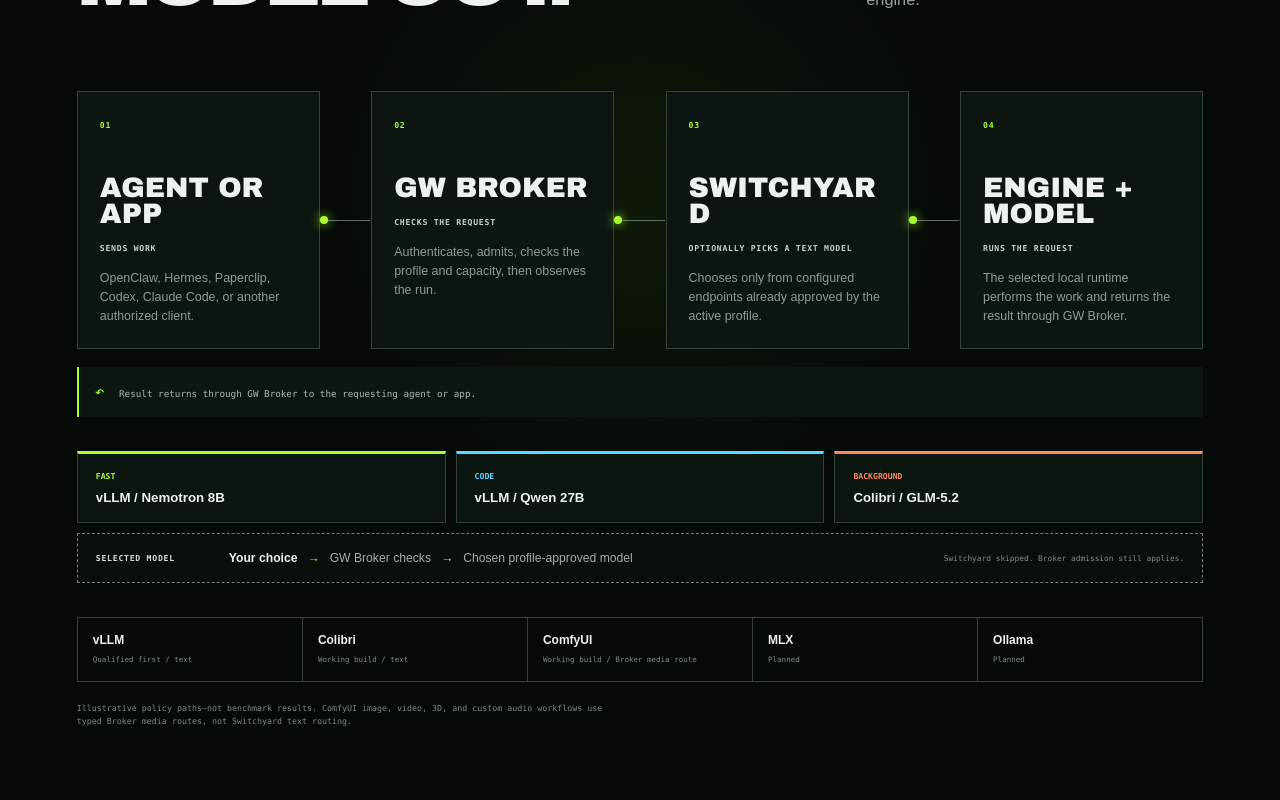
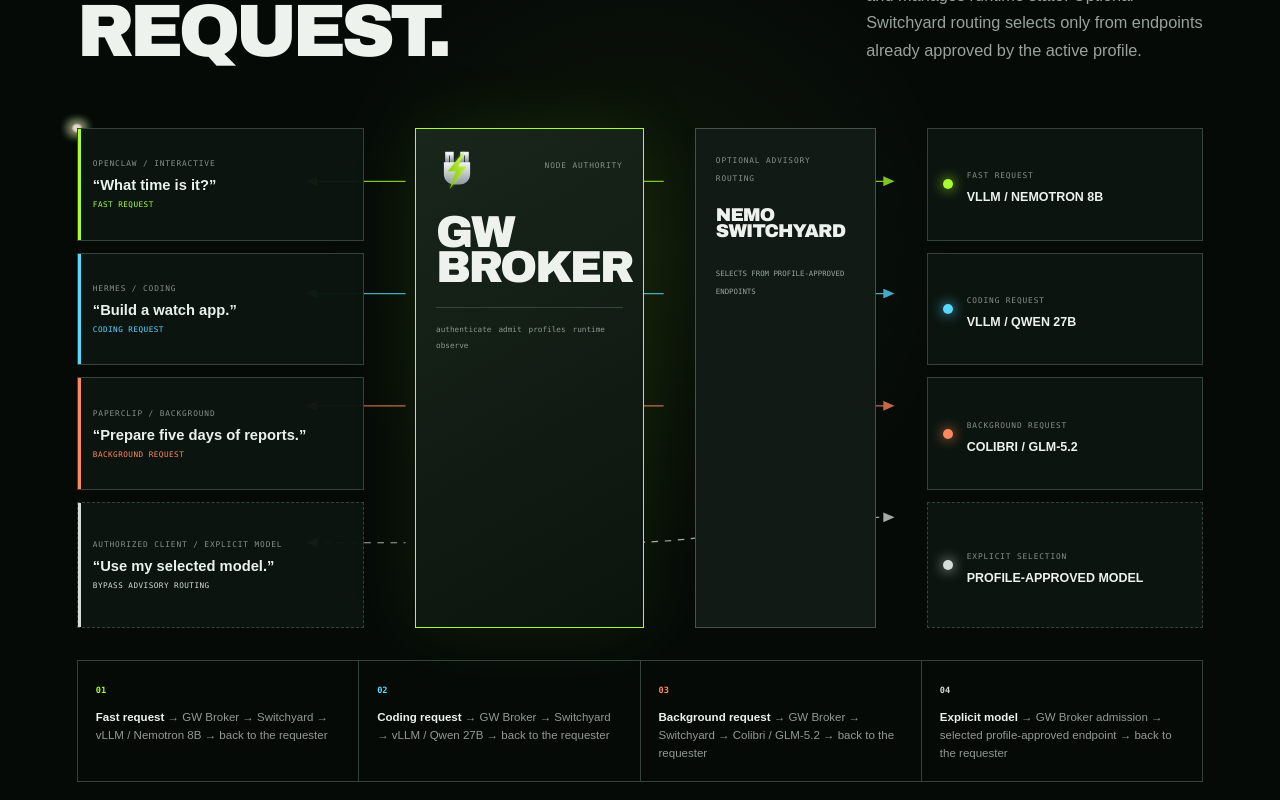
Before and after one commit to GameWorldsDEV/spark-plug, a Next.js app: page / in a window 1280 px wide. Shown: the part 4500-5300 px from the top of the page. Built offline with nearby package versions, Linux system fonts and the light colour scheme; no server answers.

Commit message:
feat: restore multi-model routing diagram

```diff
--- a/src/app/_components/routing-section.module.css
+++ b/src/app/_components/routing-section.module.css
@@ -1,10 +1,13 @@
 .section {
   --fast: #a9ff2e;
   --code: #58d9ff;
-  --background-route: #ff885c;
+  --background: #ff885c;
+  --explicit: #d7ddd8;
   padding: clamp(78px, 9vw, 128px) clamp(22px, 6vw, 92px);
   color: #eef2ed;
-  background: radial-gradient(circle at 50% 45%, rgba(169, 255, 46, 0.06), transparent 34%), #050a07;
+  background:
+    radial-gradient(circle at 50% 45%, rgba(169, 255, 46, 0.055), transparent 34%),
+    #050a07;
 }
 
 .heading {
@@ -26,7 +29,7 @@
 .heading h2 {
   max-width: 960px;
   font-family: var(--display);
-  font-size: clamp(3.2rem, 6.2vw, 6.5rem);
+  font-size: clamp(3rem, 5.8vw, 6rem);
   font-weight: 900;
   line-height: 0.86;
   letter-spacing: -0.065em;
@@ -40,186 +43,312 @@
   line-height: 1.68;
 }
 
-.flow {
+.scene {
+  position: relative;
   display: grid;
-  grid-template-columns: repeat(4, minmax(0, 1fr));
-  gap: clamp(34px, 4vw, 64px);
-  margin-top: clamp(50px, 7vw, 78px);
+  grid-template-columns: minmax(220px, 1.08fr) minmax(200px, 0.86fr) minmax(175px, 0.68fr) minmax(220px, 1.04fr);
+  gap: clamp(30px, 4vw, 64px);
+  align-items: stretch;
+  min-height: 500px;
+  margin-top: clamp(42px, 5vw, 64px);
+}
+
+.requestStack,
+.modelStack {
+  z-index: 2;
+  display: grid;
+  grid-template-rows: repeat(3, minmax(0, 1fr)) minmax(104px, 1.12fr);
+  gap: 12px;
+  height: 100%;
+}
+
+.requestCard,
+.modelCard {
+  position: relative;
+  display: flex;
+  flex-direction: column;
+  justify-content: center;
+  min-width: 0;
+  padding: 14px 15px;
+  border: 1px solid #354239;
+  background: rgba(12, 21, 16, 0.96);
+}
+
+.requestCard::before {
+  position: absolute;
+  inset-block: 0;
+  left: 0;
+  width: 3px;
+  content: "";
+  background: var(--route-color);
+}
+
+.requestCard small,
+.modelCard small,
+.brokerCard small,
+.switchyardCard small {
+  color: #849188;
+  font-family: var(--mono);
+  font-size: 0.49rem;
+  letter-spacing: 0.11em;
+  text-transform: uppercase;
+}
+
+.requestCard strong {
+  margin: 9px 0 7px;
+  color: #ecf1ec;
+  font-size: 0.92rem;
+}
+
+.requestCard span {
+  color: var(--route-color);
+  font-family: var(--mono);
+  font-size: 0.48rem;
+  letter-spacing: 0.06em;
+  text-transform: uppercase;
+}
+
+.section [data-route="fast"] { --route-color: var(--fast); }
+.section [data-route="code"] { --route-color: var(--code); }
+.section [data-route="background"] { --route-color: var(--background); }
+
+.explicitCard { --route-color: var(--explicit); border-style: dashed; }
+
+.brokerCard,
+.switchyardCard {
+  position: relative;
+  z-index: 2;
+  align-self: stretch;
+  min-width: 0;
+}
+
+.brokerCard {
+  min-height: 0;
+  padding: 20px;
+  border: 1px solid var(--lime);
+  background: linear-gradient(150deg, #19261b, #0b130d);
+  box-shadow: 0 0 68px rgba(169, 255, 46, 0.09);
+}
+
+.brokerMark { display: inline-flex; margin-bottom: 24px; }
+.brokerMark svg { width: 42px; height: 42px; }
+.brokerCard > small { position: absolute; top: 32px; right: 20px; }
+
+.brokerCard h3 {
+  font-family: var(--display);
+  font-size: clamp(2.25rem, 3.5vw, 3.8rem);
+  line-height: 0.78;
+  letter-spacing: -0.055em;
+}
+
+.brokerCard ul {
+  display: flex;
+  flex-wrap: wrap;
+  gap: 7px;
+  margin-top: 22px;
+  padding-top: 17px;
+  border-top: 1px solid #35433a;
   list-style: none;
 }
 
-.flow li {
-  position: relative;
-  min-width: 0;
-  min-height: 230px;
-  padding: 22px;
-  border: 1px solid #354239;
-  background: #0c1510;
+.brokerCard li {
+  color: #8c998f;
+  font-family: var(--mono);
+  font-size: 0.48rem;
 }
 
-.flow li:not(:last-child)::after {
-  position: absolute;
-  z-index: 0;
-  top: 50%;
-  left: 100%;
-  width: clamp(35px, 4vw, 65px);
-  height: 1px;
-  content: "";
-  background: #617067;
+.switchyardCard {
+  min-height: 0;
+  padding: 20px;
+  border: 1px solid #445249;
+  background: #111a14;
 }
 
-.flow li:not(:last-child)::before {
-  position: absolute;
-  z-index: 1;
-  top: calc(50% - 4px);
-  left: calc(100% + 1px);
-  width: 8px;
-  height: 8px;
-  content: "";
-  border-radius: 50%;
-  background: var(--lime);
-  box-shadow: 0 0 11px var(--lime);
-  animation: packet 3.4s linear infinite;
+.switchyardCard strong {
+  display: block;
+  margin: 22px 0;
+  font-family: var(--display);
+  font-size: clamp(1.05rem, 1.45vw, 1.55rem);
+  line-height: 0.88;
+  letter-spacing: -0.045em;
+  white-space: nowrap;
 }
 
-.flow li > span,
-.flow li strong,
-.bypass > span {
+.switchyardCard span {
+  color: #98a69d;
   font-family: var(--mono);
-  font-size: 0.51rem;
-  font-weight: 850;
-  letter-spacing: 0.09em;
+  font-size: 0.46rem;
+  line-height: 1.6;
+}
+
+.modelCard {
+  flex-direction: row;
+  gap: 14px;
+  align-items: center;
+  justify-content: flex-start;
+}
+
+.modelCard i {
+  flex: 0 0 auto;
+  width: 10px;
+  height: 10px;
+  border-radius: 50%;
+  background: var(--route-color);
+  box-shadow: 0 0 13px var(--route-color);
+}
+
+.modelCard strong {
+  display: block;
+  margin-top: 8px;
+  font-size: 0.78rem;
   text-transform: uppercase;
 }
 
-.flow li > span { color: var(--lime); }
-
-.flow h3 {
-  margin: 43px 0 10px;
-  overflow-wrap: anywhere;
-  font-family: var(--display);
-  font-size: clamp(1.55rem, 2.2vw, 2.35rem);
-  line-height: 0.92;
-  text-transform: uppercase;
+.explicitModel {
+  --route-color: var(--explicit);
+  min-height: 0;
+  align-self: stretch;
+  border-style: dashed;
 }
 
-.flow li strong { color: #c8d1ca; }
-
-.flow li p {
-  margin-top: 14px;
-  color: #8f9b93;
-  font-size: 0.78rem;
-  line-height: 1.52;
+.routeMap {
+  position: absolute;
+  z-index: 1;
+  inset: 0;
+  width: 100%;
+  height: 100%;
+  overflow: visible;
+  pointer-events: none;
 }
 
-.returnPath {
-  margin-top: 18px;
-  padding: 13px 16px;
-  border-left: 2px solid var(--lime);
-  color: #aeb8b1;
-  background: #0c1510;
-  font-family: var(--mono);
-  font-size: 0.58rem;
-  line-height: 1.5;
+.routeMap g path {
+  fill: none;
+  stroke: currentColor;
+  stroke-width: 1.5;
+  marker-start: var(--marker);
+  marker-end: var(--marker);
+  opacity: 0.76;
 }
 
-.returnPath span { margin-right: 9px; color: var(--lime); font-size: 1rem; }
+.routeMap circle { fill: currentColor; filter: drop-shadow(0 0 7px currentColor); }
+.routeMap .returnPacket { opacity: 0.58; }
+.fastPath { color: var(--fast); --marker: url(#routing-arrow-lime); }
+.codePath { color: var(--code); --marker: url(#routing-arrow-cyan); }
+.backgroundPath { color: var(--background); --marker: url(#routing-arrow-orange); }
+.explicitPath { color: var(--explicit); --marker: url(#routing-arrow-explicit); }
+.explicitPath path { stroke-dasharray: 7 7; }
 
-.examples {
+.routeMap marker path { stroke: none; }
+
+.routeLegend {
   display: grid;
-  grid-template-columns: repeat(3, minmax(0, 1fr));
-  gap: 10px;
-  margin-top: 34px;
+  grid-template-columns: repeat(4, 1fr);
+  margin-top: 32px;
+  border-top: 1px solid #354239;
+  border-left: 1px solid #354239;
+  list-style: none;
 }
 
-.examples article {
-  --route-color: var(--fast);
-  display: grid;
+.routeLegend li {
   min-width: 0;
-  gap: 9px;
-  padding: 17px 18px;
-  border: 1px solid #354239;
-  border-top: 3px solid var(--route-color);
-  background: #0c1510;
-}
-
-.examples article[data-route="code"] { --route-color: var(--code); }
-.examples article[data-route="background"] { --route-color: var(--background-route); }
-.examples span { color: var(--route-color); font-family: var(--mono); font-size: 0.51rem; font-weight: 850; text-transform: uppercase; }
-.examples strong { overflow-wrap: anywhere; font-size: 0.83rem; }
-
-.bypass {
-  display: grid;
-  grid-template-columns: 115px minmax(0, 1fr) auto;
-  gap: 18px;
-  align-items: center;
-  margin-top: 10px;
-  padding: 17px 18px;
-  border: 1px dashed #758178;
-  background: #09100c;
-}
-
-.bypass > span { color: #d7ddd8; }
-.bypass p { display: flex; min-width: 0; flex-wrap: wrap; gap: 10px; align-items: center; color: #a4afa7; font-size: 0.76rem; }
-.bypass p strong { color: #eef2ed; }
-.bypass i { color: var(--lime); font-style: normal; }
-.bypass small { color: #7f8c83; font-family: var(--mono); font-size: 0.49rem; }
-
-.runtimeStrip {
-  display: grid;
-  grid-template-columns: repeat(5, minmax(0, 1fr));
-  margin-top: 34px;
-  border-top: 1px solid #354239;
-  border-left: 1px solid #354239;
-}
-
-.runtimeStrip > span {
-  display: grid;
-  min-width: 0;
-  gap: 8px;
-  padding: 15px;
+  padding: 18px;
   border-right: 1px solid #354239;
   border-bottom: 1px solid #354239;
 }
 
-.runtimeStrip strong { overflow-wrap: anywhere; font-size: 0.75rem; }
-.runtimeStrip small { color: #829087; font-family: var(--mono); font-size: 0.47rem; line-height: 1.45; }
+.routeLegend li > span {
+  color: var(--route-color);
+  font-family: var(--mono);
+  font-size: 0.54rem;
+  font-weight: 850;
+}
+
+.routeLegend p {
+  margin-top: 12px;
+  color: #8f9b93;
+  font-size: 0.72rem;
+  line-height: 1.55;
+}
+
+.routeLegend strong { color: #eef2ed; }
+.explicitLegend { --route-color: var(--explicit); }
 
 .note {
   max-width: 110ch;
-  margin-top: 20px;
-  color: #7d8a81;
+  margin-top: 23px;
+  color: #839087;
   font-family: var(--mono);
-  font-size: 0.52rem;
+  font-size: 0.55rem;
   line-height: 1.6;
 }
 
-@keyframes packet {
-  from { transform: translateX(0); }
-  to { transform: translateX(clamp(27px, 3.5vw, 56px)); }
+@media (max-width: 1180px) {
+  .scene {
+    grid-template-columns: minmax(190px, 1fr) minmax(176px, 0.82fr) minmax(154px, 0.7fr) minmax(190px, 1fr);
+    gap: 26px;
+  }
 }
 
-@media (max-width: 900px) {
+@media (max-width: 980px) {
   .heading { grid-template-columns: 1fr; }
-  .flow { grid-template-columns: 1fr; gap: 42px; }
-  .flow li { min-height: 190px; }
-  .flow li:not(:last-child)::after { top: 100%; left: 50%; width: 1px; height: 43px; }
-  .flow li:not(:last-child)::before { top: calc(100% + 1px); left: calc(50% - 4px); animation-name: packetVertical; }
-  .runtimeStrip { grid-template-columns: repeat(3, minmax(0, 1fr)); }
+
+  .scene {
+    display: flex;
+    flex-direction: column;
+    gap: 34px;
+    min-height: 0;
+  }
+
+  .requestStack,
+  .modelStack {
+    display: grid;
+    grid-template-rows: none;
+    grid-template-columns: repeat(2, minmax(0, 1fr));
+    gap: 10px;
+  }
+
+  .requestCard,
+  .modelCard,
+  .explicitModel { min-height: 112px; }
+
+  .brokerCard,
+  .switchyardCard { width: min(100%, 600px); align-self: center; }
+  .brokerCard { min-height: 260px; }
+  .switchyardCard { min-height: 190px; }
+
+  .brokerCard::before,
+  .brokerCard::after,
+  .switchyardCard::before,
+  .switchyardCard::after {
+    position: absolute;
+    left: 50%;
+    width: 1px;
+    height: 45px;
+    content: "";
+    background: linear-gradient(var(--lime), #58d9ff, #ff885c);
+  }
+
+  .brokerCard::before,
+  .switchyardCard::before { bottom: 100%; }
+  .brokerCard::after,
+  .switchyardCard::after { top: 100%; }
+
+  .routeMap { display: none; }
+
+  .routeLegend { grid-template-columns: repeat(2, minmax(0, 1fr)); }
 }
 
 @media (max-width: 620px) {
   .heading h2 { font-size: clamp(2.9rem, 14vw, 5rem); }
-  .examples,
-  .runtimeStrip { grid-template-columns: 1fr; }
-  .bypass { grid-template-columns: 1fr; }
-}
-
-@keyframes packetVertical {
-  from { transform: translateY(0); }
-  to { transform: translateY(35px); }
+  .requestStack,
+  .modelStack,
+  .routeLegend { grid-template-columns: 1fr; }
+  .brokerCard { min-height: 280px; }
+  .requestCard,
+  .modelCard,
+  .explicitModel { min-height: 104px; }
 }
 
 @media (prefers-reduced-motion: reduce) {
-  .flow li:not(:last-child)::before { animation: none; }
+  .routeMap circle { display: none; }
 }
--- a/src/app/_components/routing-section.tsx
+++ b/src/app/_components/routing-section.tsx
@@ -1,44 +1,34 @@
+import { BrandLogo } from "./brand-logo";
 import styles from "./routing-section.module.css";
 
-const flow = [
+const routes = [
   {
+    id: "fast",
     number: "01",
-    title: "Agent or app",
-    subtitle: "Sends work",
-    description: "OpenClaw, Hermes, Paperclip, Codex, Claude Code, or another authorized client.",
+    source: "OpenClaw / interactive",
+    request: "What time is it?",
+    lane: "Fast request",
+    engine: "vLLM",
+    model: "Nemotron 8B",
   },
   {
+    id: "code",
     number: "02",
-    title: "GW Broker",
-    subtitle: "Checks the request",
-    description: "Authenticates, admits, checks the profile and capacity, then observes the run.",
+    source: "Hermes / coding",
+    request: "Build a watch app.",
+    lane: "Coding request",
+    engine: "vLLM",
+    model: "Qwen 27B",
   },
   {
+    id: "background",
     number: "03",
-    title: "Switchyard",
-    subtitle: "Optionally picks a text model",
-    description: "Chooses only from configured endpoints already approved by the active profile.",
+    source: "Paperclip / background",
+    request: "Prepare five days of reports.",
+    lane: "Background request",
+    engine: "Colibri",
+    model: "GLM-5.2",
   },
-  {
-    number: "04",
-    title: "Engine + model",
-    subtitle: "Runs the request",
-    description: "The selected local runtime performs the work and returns the result through GW Broker.",
-  },
-] as const;
-
-const examples = [
-  { id: "fast", label: "Fast", route: "vLLM / Nemotron 8B" },
-  { id: "code", label: "Code", route: "vLLM / Qwen 27B" },
-  { id: "background", label: "Background", route: "Colibri / GLM-5.2" },
-] as const;
-
-const runtimes = [
-  ["vLLM", "Qualified first / text"],
-  ["Colibri", "Working build / text"],
-  ["ComfyUI", "Working build / Broker media route"],
-  ["MLX", "Planned"],
-  ["Ollama", "Planned"],
 ] as const;
 
 export function RoutingSection() {
@@ -46,52 +36,109 @@
     <section className={styles.section} id="routing" aria-labelledby="routing-title">
       <div className={styles.heading}>
         <div>
-          <p className={styles.eyebrow}>GW BROKER + OPTIONAL NVIDIA NEMO SWITCHYARD</p>
-          <h2 id="routing-title">One request in. The right model out.</h2>
+          <p className={styles.eyebrow}>GW BROKER + NVIDIA NEMO SWITCHYARD</p>
+          <h2 id="routing-title">One broker. The right model for every request.</h2>
         </div>
         <p>
-          GW Broker controls access and runtime state. Switchyard can help choose an approved text
-          model; it never starts, stops, or manages an engine.
+          GW Broker authenticates, admits, observes, and manages runtime state. Optional Switchyard
+          routing selects only from endpoints already approved by the active profile.
         </p>
       </div>
 
-      <ol className={styles.flow} aria-label="How a routed request moves through Spark Plug">
-        {flow.map((step) => (
-          <li key={step.number}>
-            <span>{step.number}</span>
-            <h3>{step.title}</h3>
-            <strong>{step.subtitle}</strong>
-            <p>{step.description}</p>
+      <div className={styles.scene}>
+        <div className={styles.requestStack} aria-label="Illustrative requests">
+          {routes.map((route) => (
+            <article className={styles.requestCard} data-route={route.id} key={route.id}>
+              <small>{route.source}</small>
+              <strong>“{route.request}”</strong>
+              <span>{route.lane}</span>
+            </article>
+          ))}
+          <article className={`${styles.requestCard} ${styles.explicitCard}`}>
+            <small>Authorized client / explicit model</small>
+            <strong>“Use my selected model.”</strong>
+            <span>Bypass advisory routing</span>
+          </article>
+        </div>
+
+        <div className={styles.brokerCard}>
+          <BrandLogo compact className={styles.brokerMark} />
+          <small>NODE AUTHORITY</small>
+          <h3>GW<br />BROKER</h3>
+          <ul>
+            <li>authenticate</li><li>admit</li><li>profiles</li><li>runtime</li><li>observe</li>
+          </ul>
+        </div>
+
+        <div className={styles.switchyardCard}>
+          <small>OPTIONAL ADVISORY ROUTING</small>
+          <strong>NEMO<br />SWITCHYARD</strong>
+          <span>SELECTS FROM PROFILE-APPROVED ENDPOINTS</span>
+        </div>
+
+        <div className={styles.modelStack} aria-label="Illustrative model destinations">
+          {routes.map((route) => (
+            <article className={styles.modelCard} data-route={route.id} key={route.id}>
+              <i aria-hidden="true" />
+              <div><small>{route.lane}</small><strong>{route.engine} / {route.model}</strong></div>
+            </article>
+          ))}
+          <article className={`${styles.modelCard} ${styles.explicitModel}`}>
+            <i aria-hidden="true" />
+            <div><small>Explicit selection</small><strong>Profile-approved model</strong></div>
+          </article>
+        </div>
+
+        <svg className={styles.routeMap} viewBox="0 0 1200 610" preserveAspectRatio="none" aria-hidden="true">
+          <defs>
+            <marker id="routing-arrow-lime" markerHeight="8" markerWidth="8" orient="auto-start-reverse" refX="4" refY="4"><path d="M0,0 L8,4 L0,8 z" fill="#a9ff2e" /></marker>
+            <marker id="routing-arrow-cyan" markerHeight="8" markerWidth="8" orient="auto-start-reverse" refX="4" refY="4"><path d="M0,0 L8,4 L0,8 z" fill="#58d9ff" /></marker>
+            <marker id="routing-arrow-orange" markerHeight="8" markerWidth="8" orient="auto-start-reverse" refX="4" refY="4"><path d="M0,0 L8,4 L0,8 z" fill="#ff885c" /></marker>
+            <marker id="routing-arrow-explicit" markerHeight="8" markerWidth="8" orient="auto-start-reverse" refX="4" refY="4"><path d="M0,0 L8,4 L0,8 z" fill="#d7ddd8" /></marker>
+          </defs>
+          <g className={styles.fastPath}>
+            <path d="M250 65 H350 M570 65 H625 M795 65 H865" />
+            <circle r="5"><animateMotion dur="3.8s" repeatCount="indefinite" path="M250 65 H350 M570 65 H625 M795 65 H865" /></circle>
+            <circle className={styles.returnPacket} r="4"><animateMotion begin="-1.9s" dur="3.8s" keyPoints="1;0" keyTimes="0;1" repeatCount="indefinite" path="M250 65 H350 M570 65 H625 M795 65 H865" /></circle>
+          </g>
+          <g className={styles.codePath}>
+            <path d="M250 202 H350 M570 202 H625 M795 202 H865" />
+            <circle r="5"><animateMotion begin="-1.25s" dur="4.2s" repeatCount="indefinite" path="M250 202 H350 M570 202 H625 M795 202 H865" /></circle>
+            <circle className={styles.returnPacket} r="4"><animateMotion begin="-3.35s" dur="4.2s" keyPoints="1;0" keyTimes="0;1" repeatCount="indefinite" path="M250 202 H350 M570 202 H625 M795 202 H865" /></circle>
+          </g>
+          <g className={styles.backgroundPath}>
+            <path d="M250 339 H350 M570 339 H625 M795 339 H865" />
+            <circle r="5"><animateMotion begin="-2.45s" dur="4.8s" repeatCount="indefinite" path="M250 339 H350 M570 339 H625 M795 339 H865" /></circle>
+            <circle className={styles.returnPacket} r="4"><animateMotion begin="-4.85s" dur="4.8s" keyPoints="1;0" keyTimes="0;1" repeatCount="indefinite" path="M250 339 H350 M570 339 H625 M795 339 H865" /></circle>
+          </g>
+          <g className={styles.explicitPath}>
+            <path d="M250 506 H350 M570 506 C700 506 735 475 865 475" />
+            <circle r="4"><animateMotion dur="5.2s" repeatCount="indefinite" path="M250 506 H350 M570 506 C700 506 735 475 865 475" /></circle>
+            <circle className={styles.returnPacket} r="3"><animateMotion begin="-2.6s" dur="5.2s" keyPoints="1;0" keyTimes="0;1" repeatCount="indefinite" path="M250 506 H350 M570 506 C700 506 735 475 865 475" /></circle>
+          </g>
+        </svg>
+      </div>
+
+      <ol className={styles.routeLegend} aria-label="Request route examples">
+        {routes.map((route) => (
+          <li data-route={route.id} key={route.id}>
+            <span>{route.number}</span>
+            <p><strong>{route.lane}</strong> → GW Broker → Switchyard → {route.engine} / {route.model} → back to the requester</p>
           </li>
         ))}
+        <li className={styles.explicitLegend}>
+          <span>04</span>
+          <p><strong>Explicit model</strong> → GW Broker admission → selected profile-approved endpoint → back to the requester</p>
+        </li>
       </ol>
 
-      <p className={styles.returnPath}><span aria-hidden="true">↶</span> Result returns through GW Broker to the requesting agent or app.</p>
-
-      <div className={styles.examples} aria-label="Illustrative text routing examples">
-        {examples.map((example) => (
-          <article data-route={example.id} key={example.id}>
-            <span>{example.label}</span><strong>{example.route}</strong>
-          </article>
-        ))}
-      </div>
-
-      <div className={styles.bypass}>
-        <span>SELECTED MODEL</span>
-        <p><strong>Your choice</strong><i aria-hidden="true">→</i>GW Broker checks<i aria-hidden="true">→</i>Chosen profile-approved model</p>
-        <small>Switchyard skipped. Broker admission still applies.</small>
-      </div>
-
-      <div className={styles.runtimeStrip} aria-label="Runtime routing boundaries">
-        {runtimes.map(([name, status]) => <span key={name}><strong>{name}</strong><small>{status}</small></span>)}
-      </div>
-
       <p className={styles.note}>
-        Illustrative policy paths—not benchmark results. ComfyUI image, video, 3D, and custom audio
-        workflows use typed Broker media routes, not Switchyard text routing.
+        Illustrative policy paths—not benchmark results. Switchyard recommends a configured endpoint;
+        GW Broker retains admission and runtime authority. Explicit model selection bypasses Switchyard,
+        never Broker admission. ComfyUI media workflows use Broker media routes, not Switchyard text routing.
       </p>
     </section>
   );
 }
 
-export { examples as routingExamples, flow as routingFlow, runtimes as routingRuntimes };
+export { routes as routingExamples };
```
Also changed, not shown: 2 other files (tests, documents, lock files or other folders).
